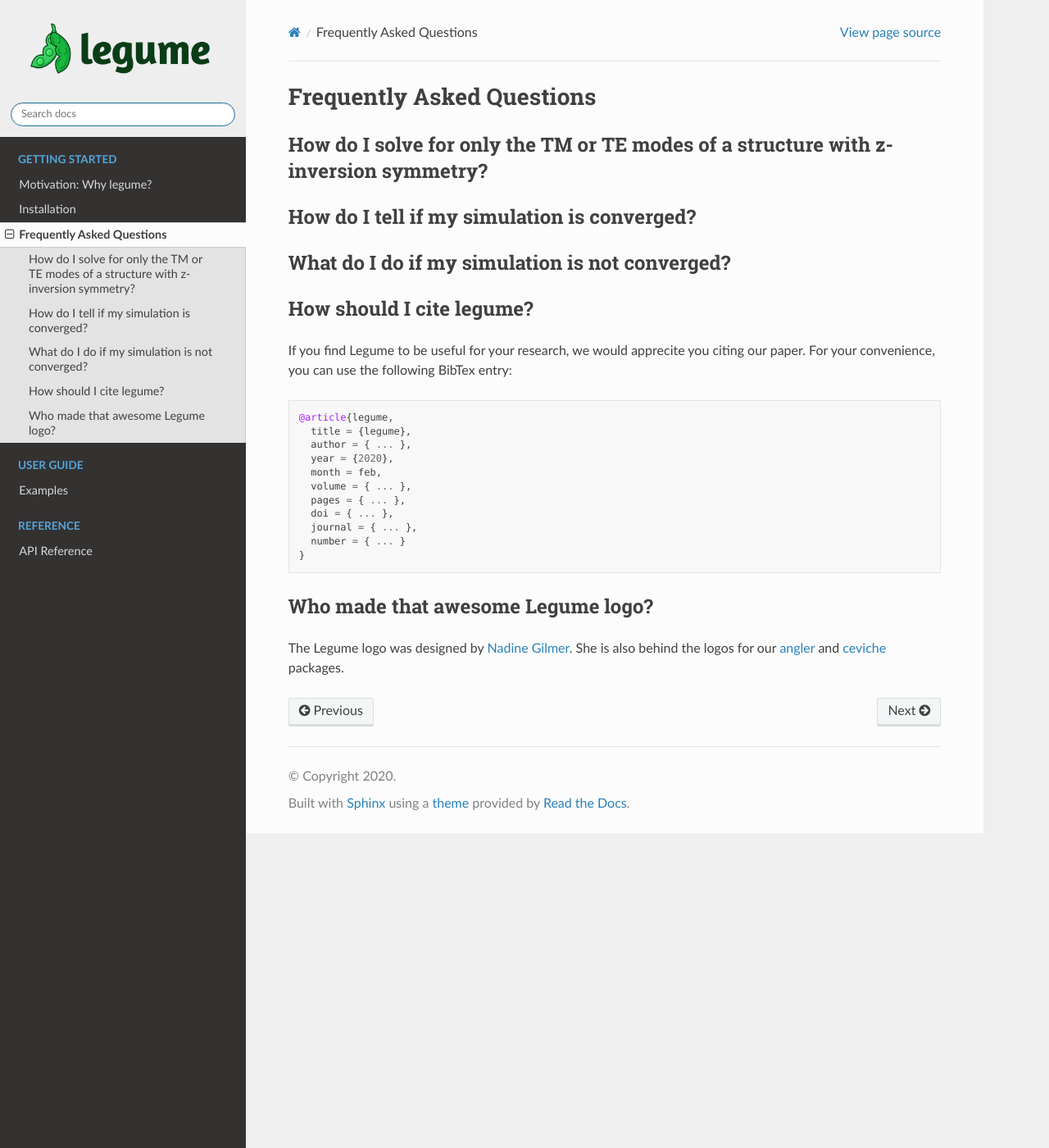
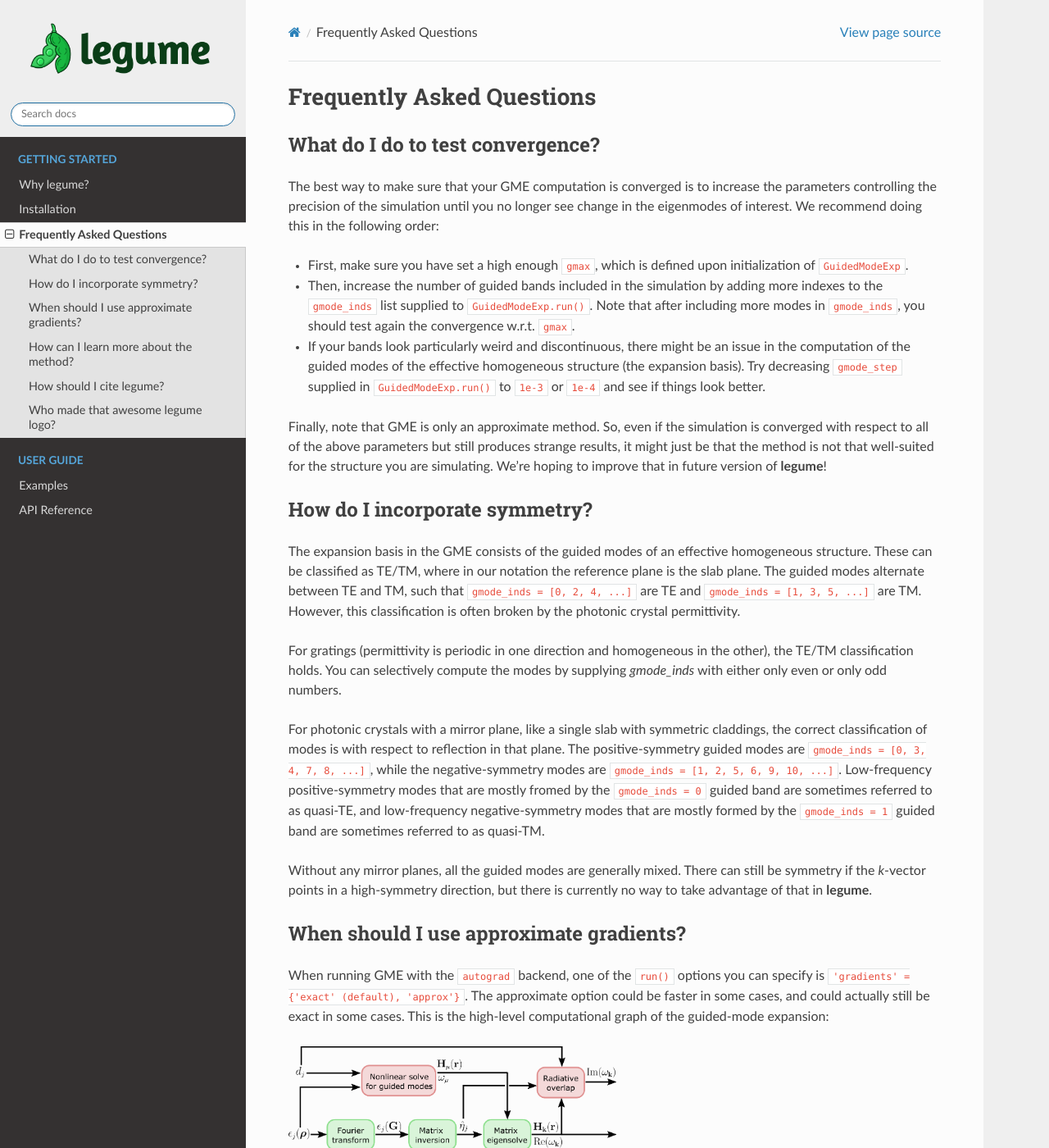
Before and after one commit to fancompute/legume, a Sphinx documentation site: the page built from docs/faq.rst, in a window 1280 px wide and 1400 px high. Shown: the whole window at 82% size. Built offline with Sphinx 7.4.7 and the Read the Docs theme 2.0.0, drawn with Linux system fonts in a browser that asks for light colours; pages that are not in the unit, such as notebooks, are missing from menus; some of the changed text lies outside the part shown.

Commit message:
Finishing up the documentation

```diff
--- a/docs/examples.rst
+++ b/docs/examples.rst
@@ -1,3 +1,5 @@
+.. _examples:
+
 Examples
 ========
 
--- a/docs/faq.rst
+++ b/docs/faq.rst
@@ -1,25 +1,101 @@
 Frequently Asked Questions
 ==========================
 
-How do I solve for only the TM or TE modes of a structure with z-inversion symmetry?
-------------------------------------------------------------------------------------
 
 
+What do I do to test convergence?
+---------------------------------
 
-How do I tell if my simulation is converged?
---------------------------------------------
+The best way to make sure that your GME computation is converged is to increase
+the parameters controlling the precision of the simulation until you no longer
+see change in the eigenmodes of interest. We recommend doing this in the
+following order:
+
+- First, make sure you have set a high enough ``gmax``, which is defined upon
+  initialization of ``GuidedModeExp``.
+- Then, increase the number of guided bands included in the simulation by
+  adding more indexes to the ``gmode_inds`` list supplied to ``GuidedModeExp.run()``.
+  Note that after including more modes in ``gmode_inds``, you should test again the
+  convergence w.r.t. ``gmax``.
+- If your bands look particularly weird and discontinuous, there might be an
+  issue in the computation of the guided modes of the effective homogeneous
+  structure (the expansion basis). Try decreasing ``gmode_step`` supplied in
+  ``GuidedModeExp.run()`` to ``1e-3`` or ``1e-4`` and see if things look better.
+
+Finally, note that GME is only an approximate method. So, even if the
+simulation is converged with respect to all of the above parameters but still
+produces strange results, it might just be that the method is not that
+well-suited for the structure you are simulating. We're hoping to improve that
+in future version of **legume**!
 
 
+How do I incorporate symmetry?
+------------------------------
 
-What do I do if my simulation is not converged?
------------------------------------------------
+The expansion basis in the GME consists of the guided modes of an effective homogeneous
+structure. These can be classified as TE/TM, where in our notation the reference
+plane is the slab plane. The guided modes alternate between TE and TM, such
+that ``gmode_inds = [0, 2, 4, ...]`` are TE and ``gmode_inds = [1, 3, 5, ...]`` are
+TM. However, this classification is often broken by the photonic crystal
+permittivity.
 
+For gratings (permittivity is periodic in one direction and homogeneous in the
+other), the TE/TM classification holds. You can selectively compute the modes
+by supplying `gmode_inds` with either only even or only odd numbers.
+
+For photonic crystals with a mirror plane, like a single slab with symmetric
+claddings, the correct classification of modes is with respect to reflection in
+that plane. The positive-symmetry guided modes are
+``gmode_inds = [0, 3, 4, 7, 8, ...]``, while the negative-symmetry modes are
+``gmode_inds = [1, 2, 5, 6, 9, 10, ...]``. Low-frequency positive-symmetry
+modes that are mostly fromed by the ``gmode_inds = 0`` guided band are
+sometimes referred to as quasi-TE, and low-frequency negative-symmetry
+modes that are mostly formed by the ``gmode_inds = 1`` guided band are
+sometimes referred to as quasi-TM.
+
+Without any mirror planes, all the guided modes are generally mixed. There
+can still be symmetry if the `k`-vector points in a high-symmetry direction,
+but there is currently no way to take advantage of that in **legume**.
+
+When should I use approximate gradients?
+----------------------------------------
+
+When running GME with the ``autograd`` backend, one of the ``run()`` options
+you can specify is ``'gradients' = {'exact' (default), 'approx'}``. The
+approximate option could be faster in some cases, and could actually still
+be exact in some cases. This is the high-level computational graph of the
+guided-mode expansion:
+
+.. image:: _static/gme_graph.png
+  :width: 400
+  :alt: Guided-mode expansion computation
+
+The ``'approx'`` option discards the gradient due to the top path in this
+graph, i.e. the gradient due to the changing basis. Only the gradient from the
+diagonalization path is included. Here are some rules of thumb on what to use:
+
+- If you're optimizing hole positions, or more generally parameters that don't
+  change the average permittivity, you're in luck! In this case, the ``'approx'`` gradients
+  should actually be exact!
+- If you're optimizing dispersion (real part of eigenfrequencies), you could try using
+  ``'approx'`` gradients, as they might be within just a few percent of the exact ones.
+- If you're optimizing loss rates or field profiles
+  and/or if your parameters include the layer thicknesses, then the ``'approx'``
+  gradients could be significantly off, ``'exact'`` is recommended (and is the
+  default).
+
+
+How can I learn more about the method?
+--------------------------------------
+
+Our manuscript gives a lot of detail both on the guided-mode expansion method and
+on our differentiable implementation. See Minkov et al., ...
 
 
 How should I cite legume?
 -------------------------
 
-If you find Legume to be useful for your research, we would apprecite you citing our paper. For your convenience, you can use the following BibTex entry::
+If you find **legume** useful for your research, we would apprecite you citing our paper. For your convenience, you can use the following BibTex entry::
 
     @article{legume,
       title = {legume},
@@ -34,7 +110,7 @@ If you find Legume to be useful for your research, we would apprecite you citing
     }
 
 
-Who made that awesome Legume logo?
+Who made that awesome legume logo?
 ----------------------------------
 
-The Legume logo was designed by `Nadine Gilmer <https://nadinegilmer.com/>`_. She is also behind the logos for our `angler <https://github.com/fancompute/angler/>`_ and `ceviche <https://github.com/fancompute/ceviche/>`_ packages.
+The **legume** logo was designed by `Nadine Gilmer <https://nadinegilmer.com/>`_. She is also behind the logos for our `angler <https://github.com/fancompute/angler/>`_ and `ceviche <https://github.com/fancompute/ceviche/>`_ packages.
--- a/docs/index.rst
+++ b/docs/index.rst
@@ -18,10 +18,4 @@ legume: Differentiable guided mode expansion methods
    :caption: User Guide
 
    examples
-
-
-.. toctree::
-   :maxdepth: 1
-   :caption: Reference
-
    api
```
Also changed, not shown: docs/api.rst (+8 -0 lines), docs/motivation.rst (+31 -3 lines), docs/_static/gme_graph.png (added), docs/_static/phc_schematic.png (added), 1 other file.
